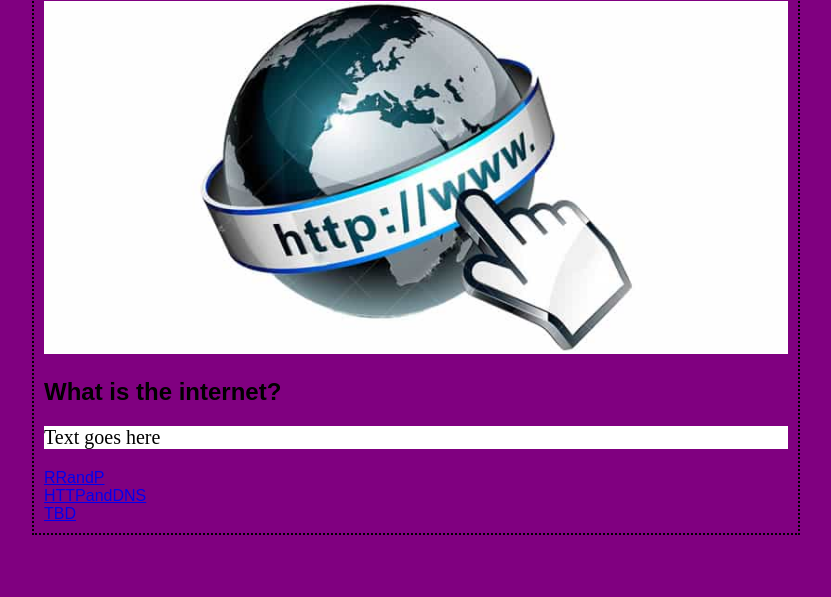
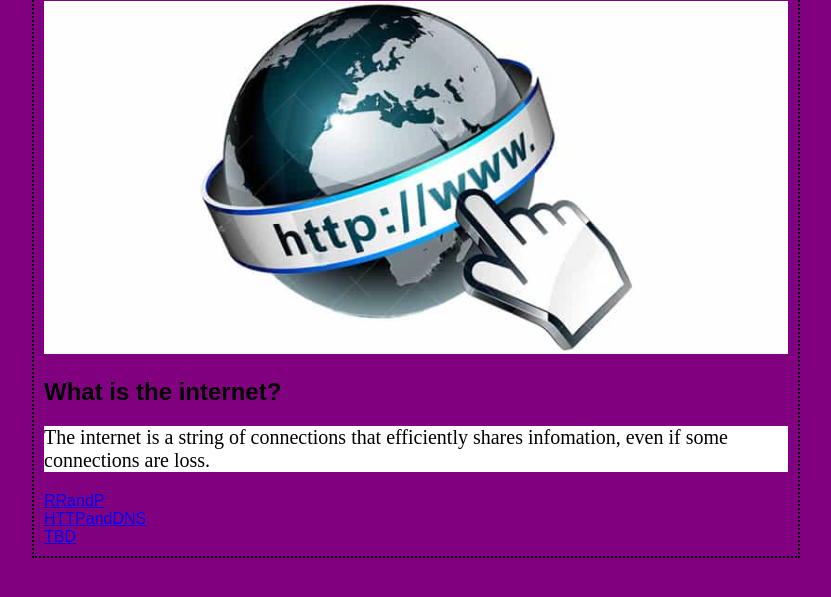
Before and after one commit to sway79/gibsonintro, a plain HTML site: page index.html in a window 1280 px wide. Shown: the part 99-696 px from the top of the page, without its empty margins (224-1055 px from the left). Drawn offline with Linux system fonts and the light colour scheme.

Commit message:
Update index.html

```diff
--- a/index.html
+++ b/index.html
@@ -10,7 +10,7 @@
        <center><h1 style = "background-color: white;color: black">Intro to the internet</h1></center>
          <img src="web.png" width=100% height=100%>
         <h2>What is the internet?</h2>
-                <p style = "background-color: white; color: black;font-family: ariel; font-size: 20px">Text goes here</p>
+                <p style = "background-color: white; color: black;font-family: ariel; font-size: 20px">The internet is a string of connections that efficiently shares infomation, even if some connections are loss. </p>
          <style type = "text/css">
            body{
                margin-left: 20%;
```
